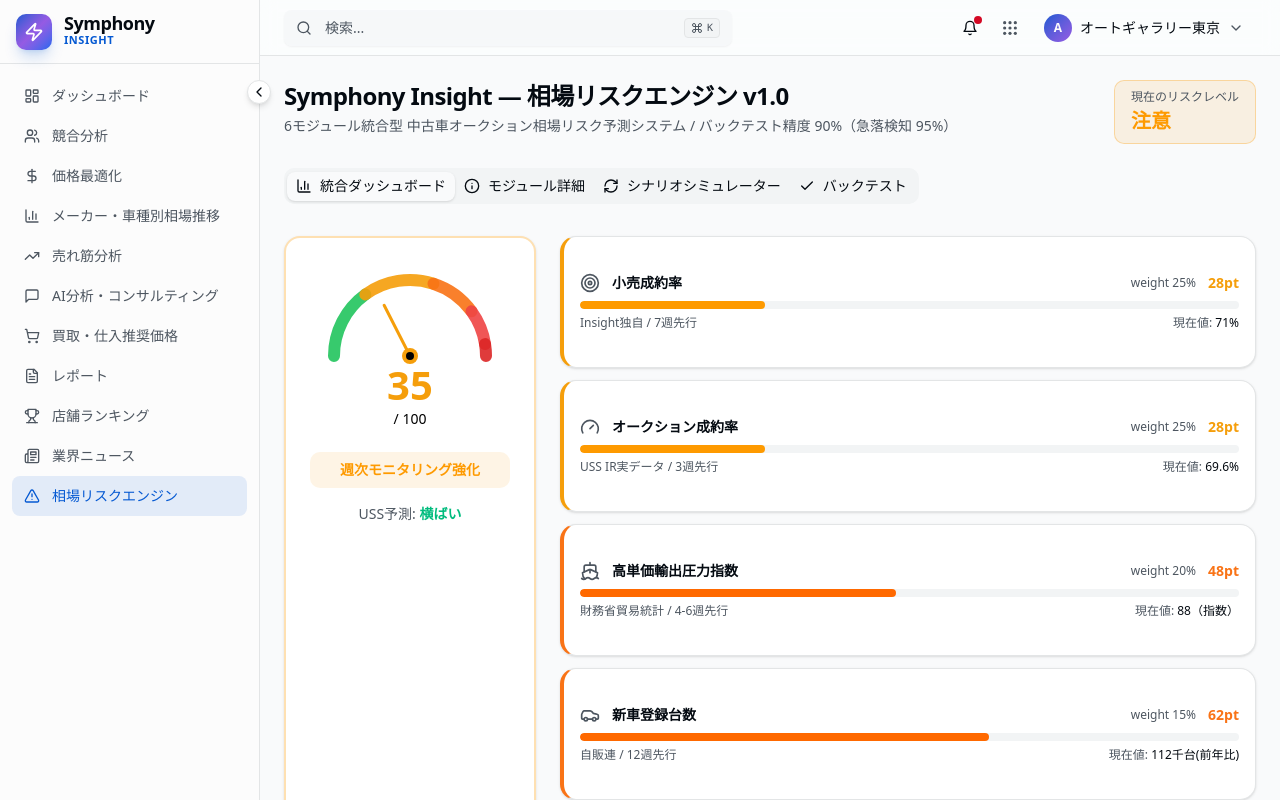
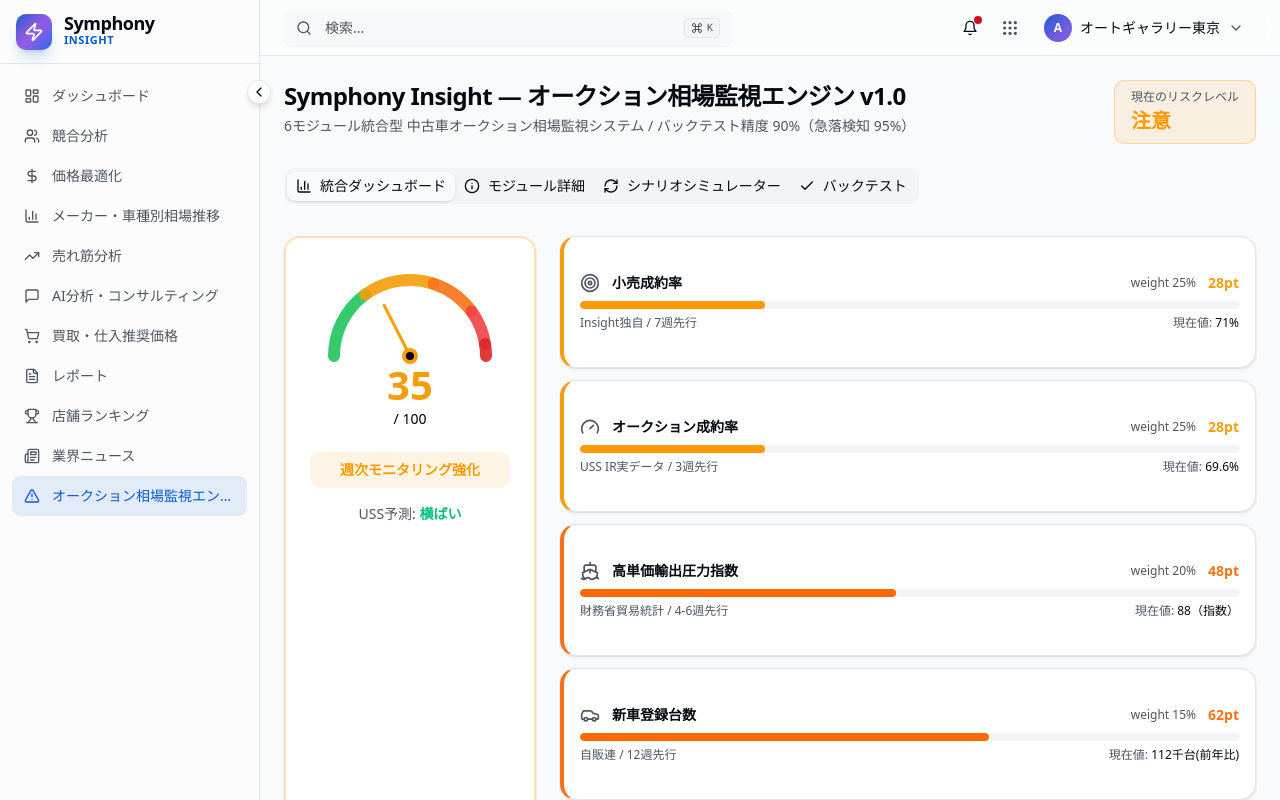
Before and after one commit to fabrica-com/insight.v0, a Next.js app: page /market-alert in a window 1280 px wide. Shown: the top 800 px of the page. Built offline with nearby package versions, Linux system fonts and the light colour scheme.

Commit message:
rename: update "相場リスクエンジン" to "オークション相場監視エンジン"
Update navigation name, page title, and subtitle.

```diff
--- a/app/market-alert/page.tsx
+++ b/app/market-alert/page.tsx
@@ -539,10 +539,10 @@ const chartData = getFilteredData()
           <div className="flex items-start justify-between mb-6">
             <div>
               <h1 className="text-2xl font-bold tracking-tight">
-                Symphony Insight — 相場リスクエンジン v1.0
+                Symphony Insight — オークション相場監視エンジン v1.0
               </h1>
               <p className="text-sm text-muted-foreground mt-1">
-                6モジュール統合型 中古車オークション相場リスク予測システム / バックテスト精度 {backtestAccuracy.overall}%（急落検知 {backtestAccuracy.crashes}%）
+                6モジュール統合型 中古車オークション相場監視システム / バックテスト精度 {backtestAccuracy.overall}%（急落検知 {backtestAccuracy.crashes}%）
               </p>
             </div>
             <div className={`px-4 py-2 rounded-lg border ${risk.bgColor} ${risk.borderColor}`}>
--- a/components/dashboard-sidebar.tsx
+++ b/components/dashboard-sidebar.tsx
@@ -34,7 +34,7 @@ const navigation = [
   { name: "レポート", icon: FileText, href: "/reports" },
   { name: "店舗ランキング", icon: Trophy, href: "/rankings" },
   { name: "業界ニュース", icon: Newspaper, href: "/news" },
-  { name: "相場リスクエンジン", icon: AlertTriangle, href: "/market-alert" },
+  { name: "オークション相場監視エンジン", icon: AlertTriangle, href: "/market-alert" },
 ]
 
 export function DashboardSidebar({ defaultCollapsed = false }: { defaultCollapsed?: boolean }) {
```
